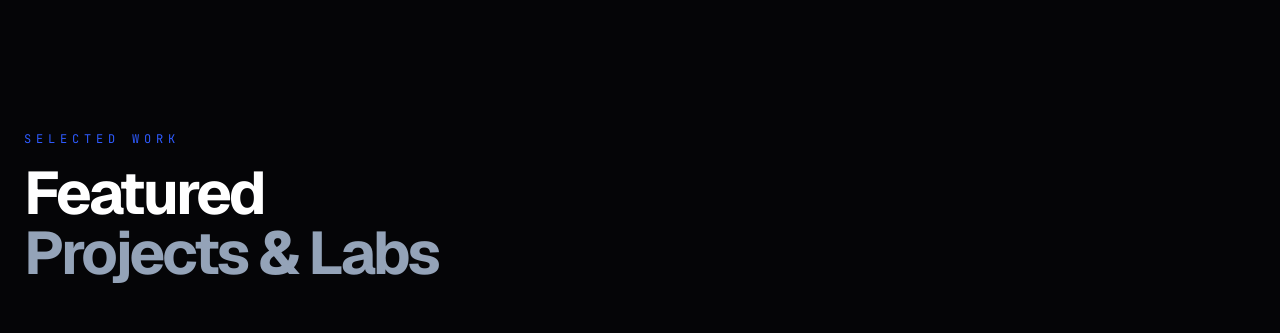
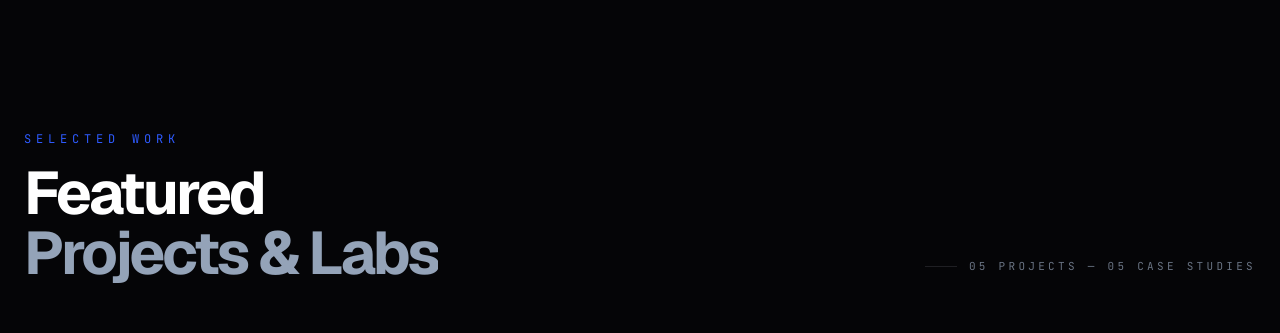
Before and after one commit to Githubawy/cyberrrr, a Next.js app: page / in a window 1280 px wide. Shown: the part 2240-2573 px from the top of the page. Built offline with nearby package versions, Linux system fonts and the light colour scheme.

Commit message:
Add floating back-to-top button; balance Selected Work header with full-width meta row

```diff
--- a/src/app/layout.tsx
+++ b/src/app/layout.tsx
@@ -1,6 +1,7 @@
 import type { Metadata } from "next";
 import { Geist, JetBrains_Mono } from "next/font/google";
 import Navbar from "@/components/Navbar";
+import BackToTop from "@/components/BackToTop";
 import "./globals.css";
 import { Suspense } from "react";
 
@@ -33,6 +34,7 @@ export default function RootLayout({
           <Navbar />
         </Suspense>
         <main>{children}</main>
+        <BackToTop />
       </body>
     </html>
   );
--- /dev/null
+++ b/src/components/BackToTop.tsx
@@ -0,0 +1,36 @@
+"use client";
+
+import React, { useEffect, useState } from "react";
+import { motion, AnimatePresence } from "motion/react";
+import { ArrowUp } from "@phosphor-icons/react";
+
+export default function BackToTop() {
+  const [visible, setVisible] = useState(false);
+
+  useEffect(() => {
+    const onScroll = () => setVisible(window.scrollY > 600);
+    onScroll();
+    window.addEventListener("scroll", onScroll, { passive: true });
+    return () => window.removeEventListener("scroll", onScroll);
+  }, []);
+
+  return (
+    <AnimatePresence>
+      {visible && (
+        <motion.button
+          key="back-to-top"
+          initial={{ opacity: 0, scale: 0.5, y: 16 }}
+          animate={{ opacity: 1, scale: 1, y: 0 }}
+          exit={{ opacity: 0, scale: 0.5, y: 16 }}
+          transition={{ duration: 0.25, ease: [0.16, 1, 0.3, 1] }}
+          onClick={() => window.scrollTo({ top: 0, behavior: "smooth" })}
+          aria-label="Back to top"
+          title="Back to top"
+          className="fixed bottom-8 right-8 z-50 w-12 h-12 rounded-full bg-accent text-white flex items-center justify-center shadow-[0_10px_30px_rgba(46,91,255,0.45)] hover:bg-white hover:text-accent hover:-translate-y-1 active:scale-90 transition-all duration-300"
+        >
+          <ArrowUp size={20} weight="bold" />
+        </motion.button>
+      )}
+    </AnimatePresence>
+  );
+}
--- a/src/components/Projects.tsx
+++ b/src/components/Projects.tsx
@@ -21,7 +21,12 @@ export default function Projects() {
   return (
     <section id="projects" className="py-24 px-6 bg-transparent relative overflow-hidden">
       <div className="max-w-7xl mx-auto relative z-10">
-        <SectionTitle eyebrow="Selected Work" first="Featured" second="Projects & Labs" />
+        <SectionTitle
+          eyebrow="Selected Work"
+          first="Featured"
+          second="Projects & Labs"
+          meta={`0${PROJECTS.length} Projects — 0${PROJECTS.length} Case Studies`}
+        />
 
         {/* Bento Grid */}
         <div className="grid grid-cols-1 md:grid-cols-3 gap-6 auto-rows-[300px]">
--- a/src/components/SectionTitle.tsx
+++ b/src/components/SectionTitle.tsx
@@ -8,6 +8,8 @@ type SectionTitleProps = {
   first: string;
   second: string;
   description?: string;
+  /** Optional right-aligned mono label (e.g. project count) */
+  meta?: string;
   className?: string;
 };
 
@@ -19,9 +21,12 @@ const reveal = {
   }),
 };
 
-export default function SectionTitle({ eyebrow, first, second, description, className = "" }: SectionTitleProps) {
+export default function SectionTitle({ eyebrow, first, second, description, meta, className = "" }: SectionTitleProps) {
   return (
     <div className={`flex flex-col gap-4 mb-16 ${className}`}>
+      {/* Top row stretches the full grid width: heading left, meta right */}
+      <div className="flex items-end justify-between gap-6">
+        <div className="flex flex-col gap-4">
           <motion.span
             initial={{ opacity: 0, y: 8 }}
             whileInView={{ opacity: 1, y: 0 }}
@@ -31,6 +36,7 @@ export default function SectionTitle({ eyebrow, first, second, description, clas
           >
             {eyebrow}
           </motion.span>
+
           {/* whileInView lives on the unclipped h2 — children are fully hidden
               by overflow clipping, so they can never trigger the observer themselves */}
 
@@ -55,6 +61,22 @@ export default function SectionTitle({ eyebrow, first, second, description, clas
               </motion.span>
             </span>
           </motion.h2>
+        </div>
+
+        {meta && (
+          <motion.span
+            initial={{ opacity: 0 }}
+            whileInView={{ opacity: 1 }}
+            viewport={{ once: true }}
+            transition={{ delay: 0.5, duration: 0.6 }}
+            className="hidden md:flex items-center gap-3 shrink-0 pb-2 text-text-secondary/70 font-mono text-[11px] uppercase tracking-[0.3em]"
+          >
+            <span className="w-8 h-px bg-border" />
+            {meta}
+          </motion.span>
+        )}
+      </div>
+
       {description && (
         <motion.p
           initial={{ opacity: 0, y: 10 }}
```
Lines whose indentation alone changed are shown as unchanged.
